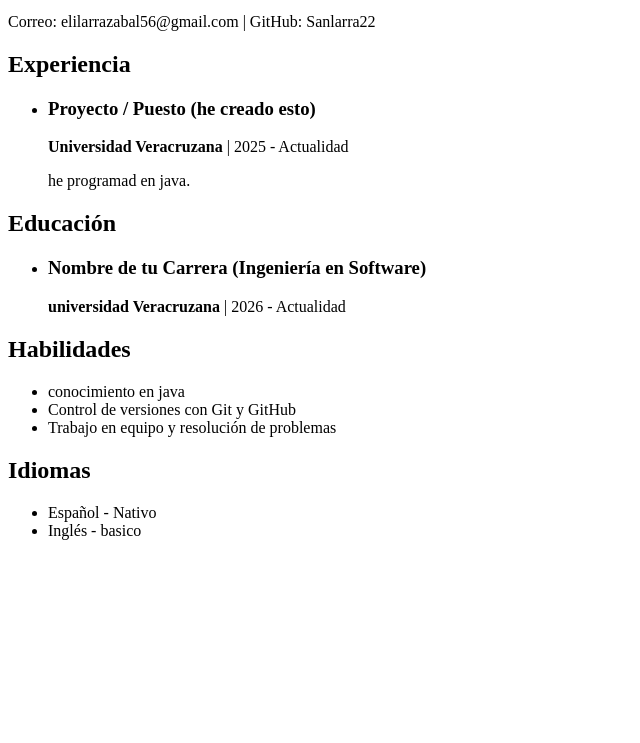
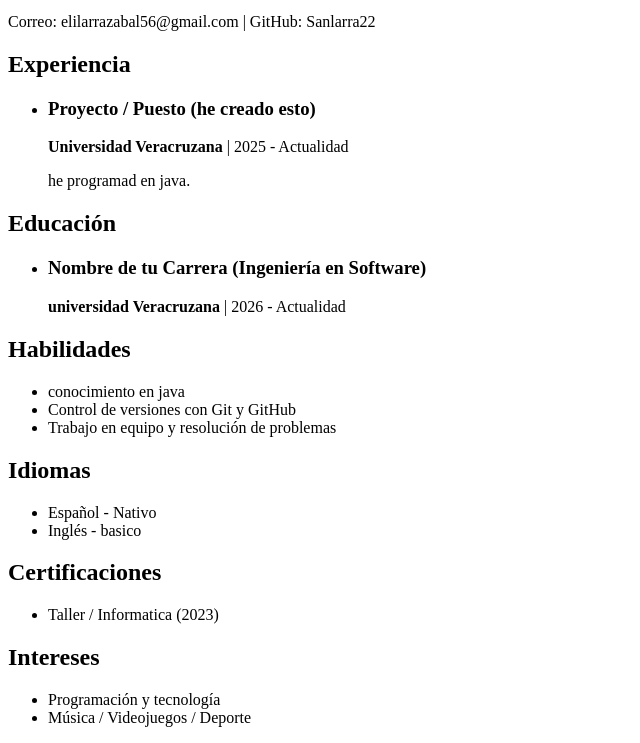
Before and after one commit to Sanlarra22/micv_2026_1.2, a plain HTML site: page index.html in a window 1280 px wide. Shown: the part 243-986 px from the top of the page, without its empty margins (0-640 px from the left). Before the commit the page ends 800 px from the top, so only its background shows below. Drawn offline with Linux system fonts and the light colour scheme.

Commit message:
Agregar secciones de certificaciones e intereses

```diff
--- a/index.html
+++ b/index.html
@@ -50,5 +50,16 @@
     <li>Inglés - basico</li>
   </ul>
 
+<h2 id="certificaciones">Certificaciones</h2>
+  <ul>
+    <li>Taller / Informatica (2023)</li>
+  </ul>
+
+  <h2 id="intereses">Intereses</h2>
+  <ul>
+    <li>Programación y tecnología</li>
+    <li>Música / Videojuegos / Deporte</li>
+  </ul>
+
 </body>
 </html>
```
